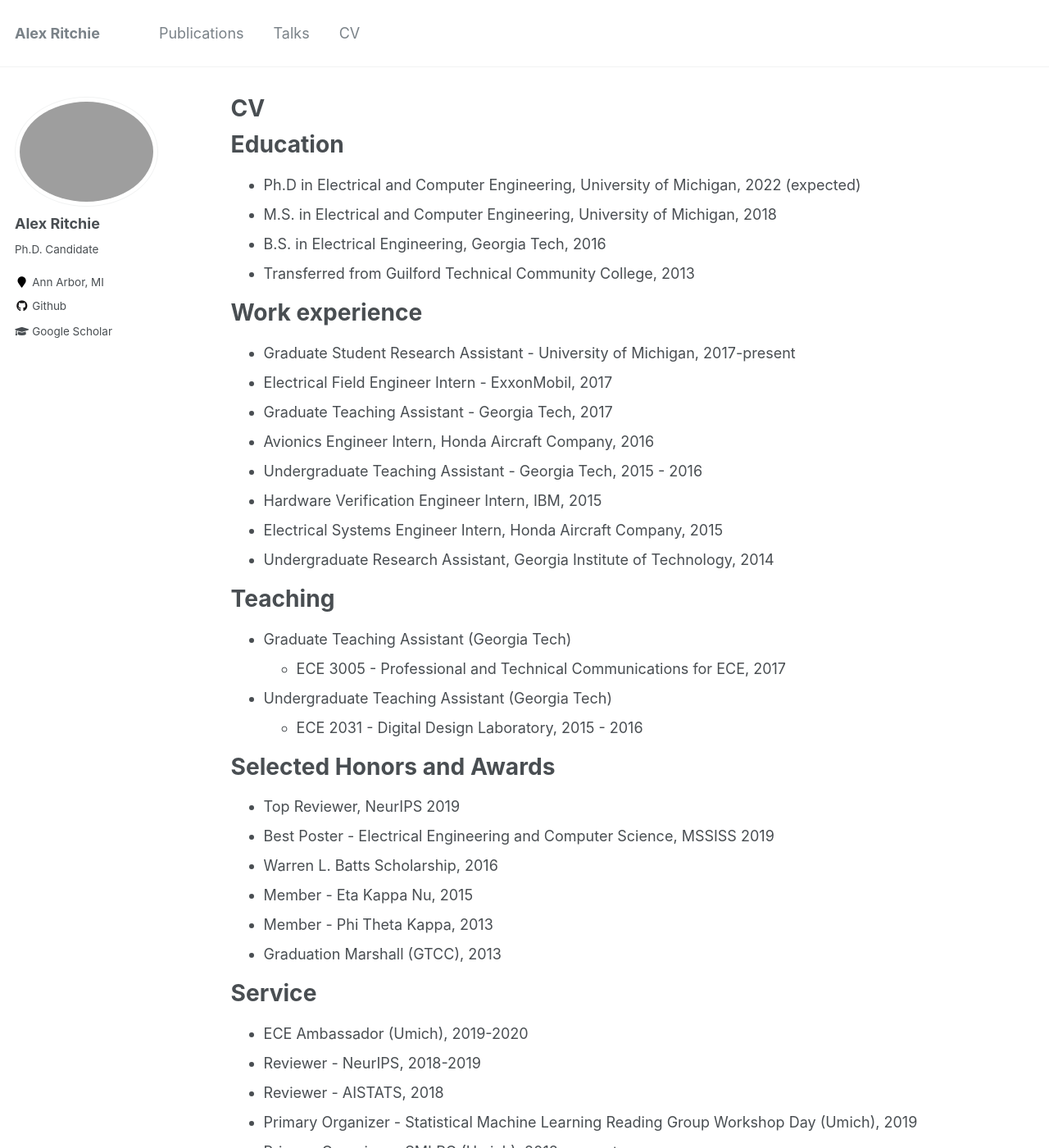
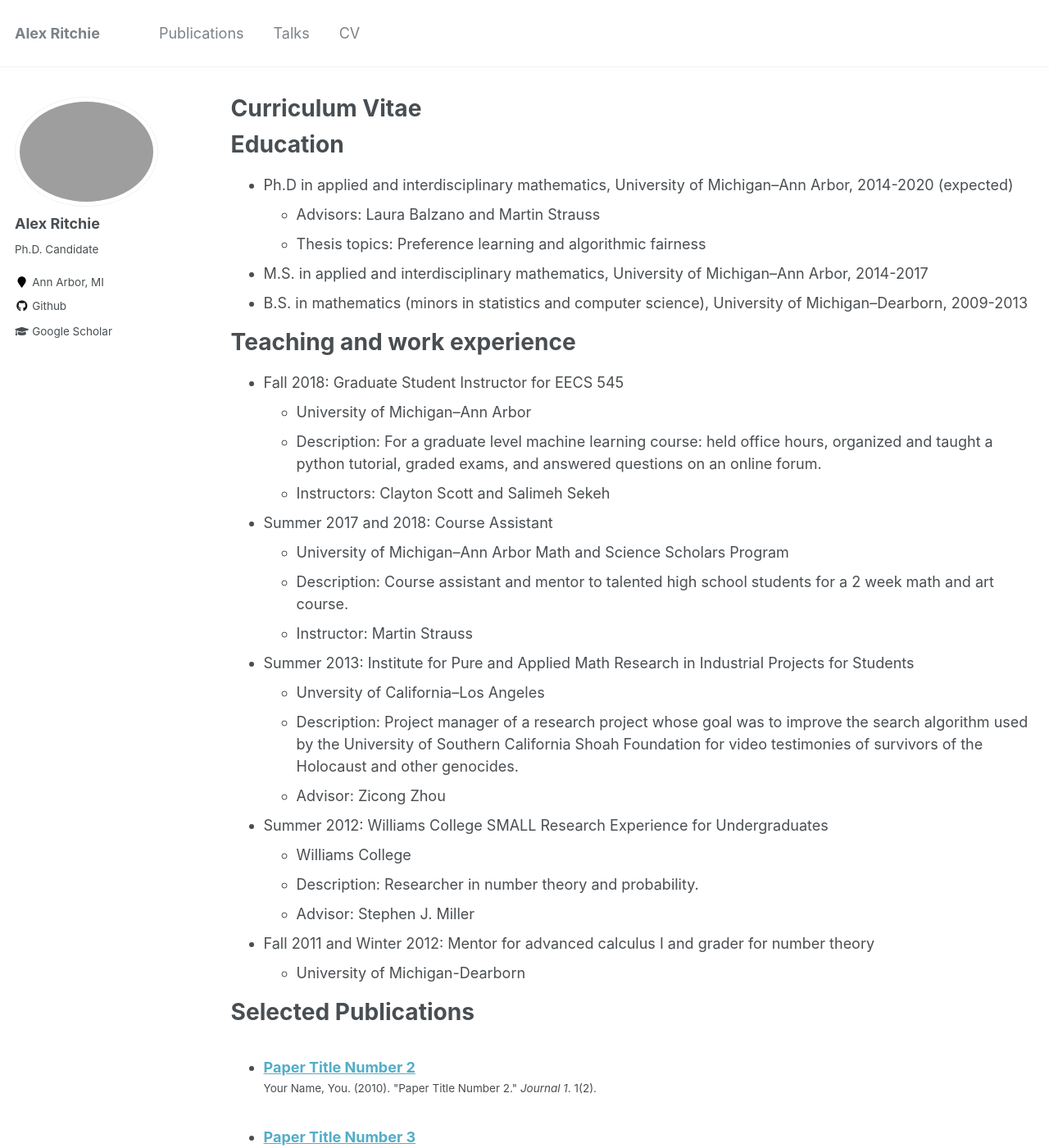
Before and after one commit to Amandarg/amandarg.github.io, a Jekyll site: the page built from _pages/cv.md, in a window 1280 px wide and 1400 px high. Shown: the whole window at 82% size. Built offline with Jekyll 4.4.1, drawn with Linux system fonts in a browser that asks for light colours; some of the changed text lies outside the part shown.

Commit message:
Update cv.md

```diff
--- a/_pages/cv.md
+++ b/_pages/cv.md
@@ -1,6 +1,6 @@
 ---
 layout: archive
-title: "CV"
+title: "Curriculum Vitae"
 permalink: /cv/
 author_profile: true
 redirect_from:
@@ -11,68 +11,84 @@ redirect_from:
 
 Education
 ======
-* Ph.D in Electrical and Computer Engineering, University of Michigan, 2022 (expected)
-* M.S. in Electrical and Computer Engineering, University of Michigan, 2018
-* B.S. in Electrical Engineering, Georgia Tech, 2016
-* Transferred from Guilford Technical Community College, 2013
+* Ph.D in applied and interdisciplinary mathematics, University of Michigan--Ann Arbor, 2014-2020 (expected)
+  * Advisors: Laura Balzano and Martin Strauss
+  * Thesis topics: Preference learning and algorithmic fairness
+* M.S. in applied and interdisciplinary mathematics, University of Michigan--Ann Arbor, 2014-2017
+* B.S. in mathematics (minors in statistics and computer science), University of Michigan--Dearborn, 2009-2013
 
-Work experience
+Teaching and work experience
 ======
-* Graduate Student Research Assistant - University of Michigan, 2017-present
-* Electrical Field Engineer Intern - ExxonMobil, 2017
-* Graduate Teaching Assistant - Georgia Tech, 2017
-* Avionics Engineer Intern, Honda Aircraft Company, 2016
-* Undergraduate Teaching Assistant - Georgia Tech, 2015 - 2016
-* Hardware Verification Engineer Intern, IBM, 2015
-* Electrical Systems Engineer Intern, Honda Aircraft Company, 2015
-* Undergraduate Research Assistant, Georgia Institute of Technology, 2014
+* Fall 2018: Graduate Student Instructor for EECS 545
+  * University of Michigan--Ann Arbor
+  * Description: For a graduate level machine learning course: held office hours, organized and
+taught a python tutorial, graded exams, and answered questions on an online forum.
+  * Instructors: Clayton Scott and Salimeh Sekeh
 
-Teaching
+* Summer 2017 and 2018: Course Assistant
+  * University of Michigan--Ann Arbor Math and Science Scholars Program
+  * Description: Course assistant and mentor to talented high school students for a 2 week math and art course.
+  * Instructor: Martin Strauss
+
+* Summer 2013: Institute for Pure and Applied Math Research in Industrial Projects for Students
+  * Unversity of California--Los Angeles
+  * Description: Project manager of a research project whose goal was to improve the search algorithm used by the University of Southern California Shoah Foundation for video testimonies of survivors of the Holocaust and other genocides.
+  * Advisor: Zicong Zhou
+
+* Summer 2012: Williams College SMALL Research Experience for Undergraduates
+  * Williams College
+  * Description: Researcher in number theory and probability.
+  * Advisor: Stephen J. Miller
+
+* Fall 2011 and Winter 2012: Mentor for advanced calculus I and grader for number theory
+  * University of Michigan-Dearborn
+
+Selected Publications
 ======
-* Graduate Teaching Assistant (Georgia Tech)
-  * ECE 3005 - Professional and Technical Communications for ECE, 2017
-* Undergraduate Teaching Assistant (Georgia Tech)
-  * ECE 2031 - Digital Design Laboratory, 2015 - 2016
+  <ul>{% for post in site.publications %}
+    {% include archive-single-cv.html %}
+  {% endfor %}</ul>
 
-Selected Honors and Awards
+Talks and Posters
 ======
-* Top Reviewer, NeurIPS 2019
-* Best Poster - Electrical Engineering and Computer Science, MSSISS 2019
-* Warren L. Batts Scholarship, 2016
-* Member - Eta Kappa Nu, 2015
-* Member - Phi Theta Kappa, 2013
-* Graduation Marshall (GTCC), 2013
+* Debiasing representations by removing unwanted variation due to protected attributes
+  * Poster (presented by Laura Niss) at FAT-ML workshop at ICML in Stockholm, Sweden, 2018.
+  * Poster at the University of Michigan MIDAS Annual Data for Public Good Symposium, 2019.
+  * Poster at the University of Michigan Women in Big Data at Michigan Symposium, 2018.
+* The Landscape of Non-Convex Quadratic Feasibility
+  * Talk (oral acceptance rate 14%) at IEEE ICASSP in Calgary, Alberta, Canada, 2018.
+  * Talk at the University of Michigan applied and interdisciplinary math seminar, 2018.
+  * Poster at the University of Michigan Student Symposium for Interdisciplinary Statistical Sciences, 2018.
+  * Poster at University of Michigan M Cubed Symposium, 2018.
+* Fair Pipelines
+  * Poster at the FAT-ML workshop at KDD in Halifax, Nova Scotia, Canada, 2017.
 
-Service
+Selected Fellowships, honors, and awards
 ======
-* ECE Ambassador (Umich), 2019-2020
-* Reviewer - NeurIPS, 2018-2019
-* Reviewer - AISTATS, 2018
-* Primary Organizer - Statistical Machine Learning Reading Group Workshop Day (Umich), 2019
-* Primary Organizer - SMLRG (Umich), 2018-present
-* Volunteer - Washtenaw County Jail, 2017-present
-* Events Chair - Hall Council (Gatech), 2015
-* President - STEM Club (GTCC), 2013
-* Vice President - Phi Theta Kappa (GTCC), 2013
-* President and Founder - Chess Club (GTCC), 2012-2013
+* National Science Foundation Graduate Research Fellowship, 2015
+* University of Michigan--Ann Arbor Rackham Merit Fellowhsip, 2014
+* University of Michigan--Dearborn Chancellor's medallion, 2013
+* University of Michigan--Dearborn Chancellor's full tuition scholarship, 2009
+
+Service and leadership
+======
+* NeurIPS reviewer 2019
+* Midwest Machine Learning Symposium Poster Contest Co-Organizer (June 2017): Designed, administered, and implemented code for a graduate student poster contest using rank aggregation algorithms. [Github repo here.](https://github.com/Amandarg/MMLS2017PosterJudging)
+
+Summer Schools, Programs, and Workshops
+======
+* Heidelberg Laurete Forum
+  * Heidelberg, Germany, 2019
+* Fundamentals of Data Analysis
+  * University of Wisconsin in Madison, WI, 2018
+* Representations of High Dimensional Data
+  * Mathematical Sciences Research Institue in Berkeley, CA, 2018
+* Workshop on Fair Interactive Learning and Fair Representations
+  * Computing Consortium Workshop in Philadelphia, PA, 2018
+* National Science Foundation Workshop on Trustworthy Algorithmic Decision Making
+  * National Science Foundation in Arlington, VA, 2017
 
 Skills
 ======
-* Programming
-  * Python
-  * Pytorch
-  * SQL
-  * C++
-  * Matlab
-  * Unix
-* Technical
-  * Statistical Learning
-  * Deep Learning
-  * Efficient Algorithms
-* Professional
-  * Public Speaking
-  * Techinical Writing
-  * Listening
-  * Interpresonal Communication
-  * Conflict Resolution
-  * Leadership
+* python, git, matlab
+* Familiarity with JavaScript, SQL, C++
```
